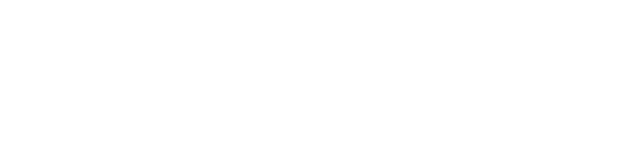
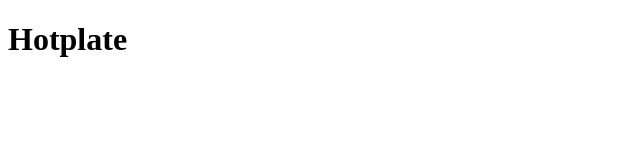
Before and after one commit to katelawl/hotplate, a plain HTML site: page index.html in a window 1280 px wide. Shown: the whole page, without its empty margins (0-640 px from the left). Drawn offline with Linux system fonts and the light colour scheme.

Commit message:
added header and h1 hotplate

```diff
--- a/index.html
+++ b/index.html
@@ -8,6 +8,8 @@
 
 </head>
 <body>
-
+	<header>
+		<h1>Hotplate</h1>
+	</header>
 </body>
 </html>
```
